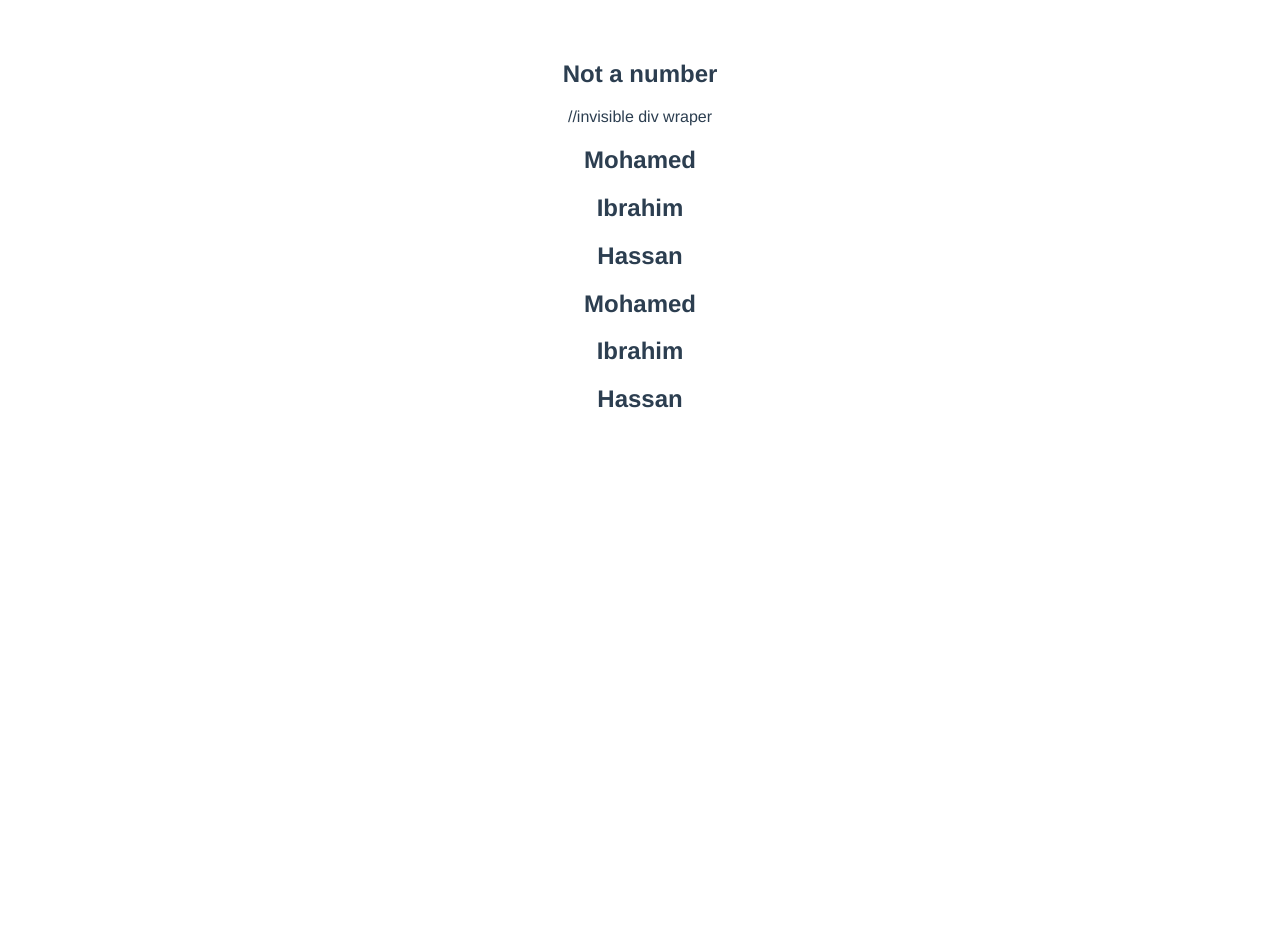
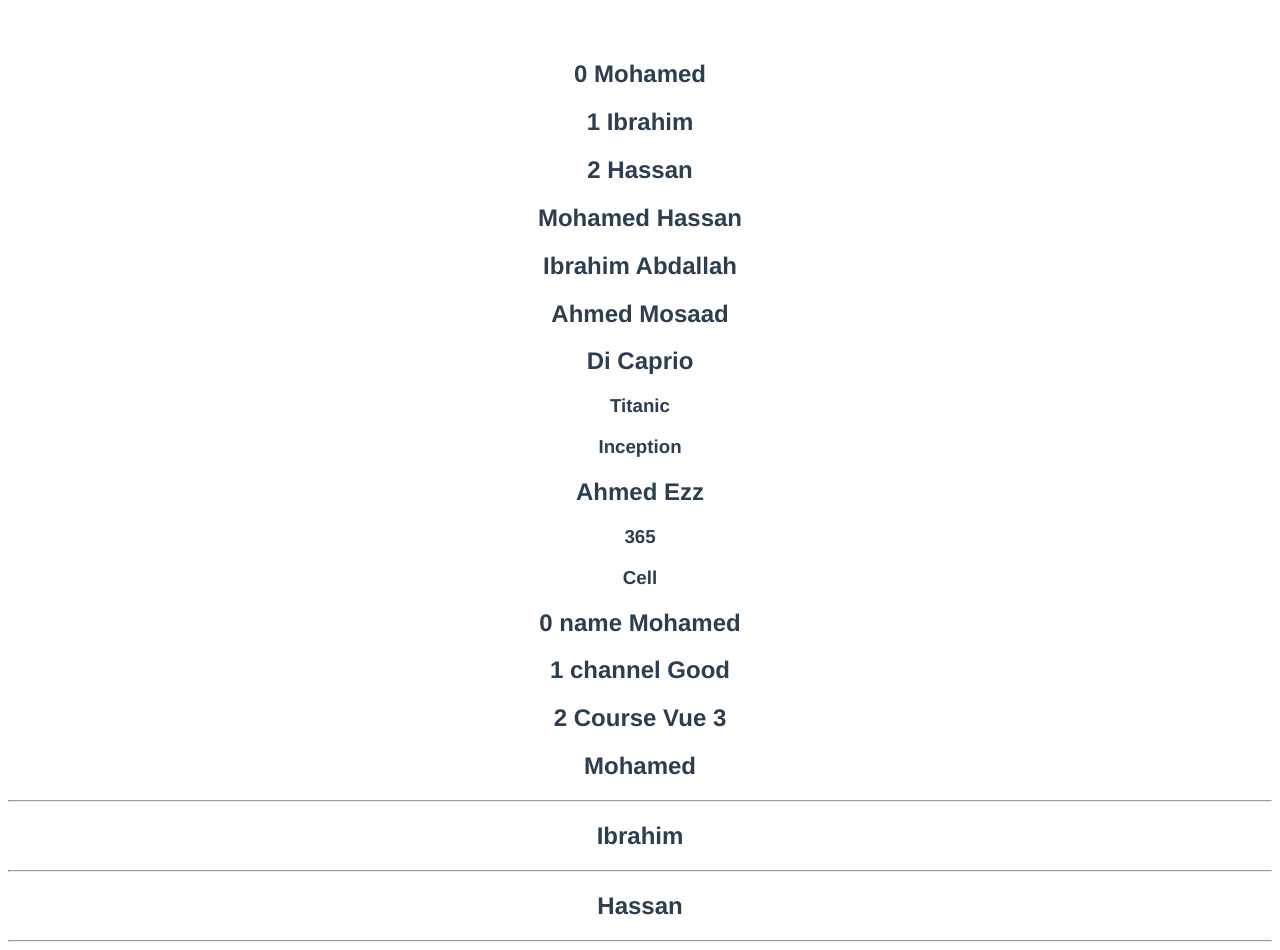
Before and after one commit to devmuhmed/journey-of-vuejs, a Vue app in the folder tasks/codevolution/: page / in a window 1280 px wide. Before the commit the page ends 800 px from the top, so only its background shows below. Built offline with nearby package versions, Linux system fonts and the light colour scheme.

Commit message:
codevolution lesson 13 List Rendering

```diff
--- /dev/null
+++ b/tasks/codevolution/src/ListRendering.vue
@@ -0,0 +1,59 @@
+<template>
+    <h2 v-for="(name, index) in names" :key="name"> {{ index }} {{ name }}</h2>
+    <h2 v-for="name in fullNames" :key="name.first"> {{ name.first }} {{ name.last }}</h2>
+    <div v-for="actor in actors" :key="actor.name">
+        <h2>{{ actor.name }}</h2>
+        <h3 v-for="movie in actor.movies" :key="movie">{{ movie }}</h3>
+    </div>
+
+    <h2 v-for="(value,key,index) in myInfo" :key="value">{{ index }} {{ key }} {{ value }}</h2>
+
+    <template v-for="name in names" :key="name">
+        <h2>{{ name }}</h2>
+        <hr>
+    </template>
+</template>
+
+
+<script>
+export default {
+    name: 'ListTendering',
+    data() {
+        return {
+            names: ['Mohamed', 'Ibrahim', 'Hassan'],
+            fullNames: [
+                { first: 'Mohamed', last:'Hassan'},
+                { first: 'Ibrahim', last:'Abdallah'},
+                { first: 'Ahmed', last:'Mosaad'},
+            ],
+            actors:[
+                {
+                    name: 'Di Caprio',
+                    movies: ['Titanic', 'Inception'],
+                },
+                {
+                    name: 'Ahmed Ezz',
+                    movies: ['365', 'Cell'],
+                },
+            ],
+
+            myInfo: {
+                name: 'Mohamed',
+                channel: 'Good',
+                Course: 'Vue 3'
+            }
+        }
+    }
+}
+</script>
+
+<style>
+#app {
+  font-family: Avenir, Helvetica, Arial, sans-serif;
+  -webkit-font-smoothing: antialiased;
+  -moz-osx-font-smoothing: grayscale;
+  text-align: center;
+  color: #2c3e50;
+  margin-top: 60px;
+}
+</style>
--- a/tasks/codevolution/src/main.js
+++ b/tasks/codevolution/src/main.js
@@ -1,5 +1,6 @@
 import { createApp } from 'vue'
 // import App from './App.vue'
-import ConditionalApp from './Conditional.vue'
+// import ConditionalApp from './Conditional.vue'
+import ListRendering from './ListRendering.vue'
 
-createApp(ConditionalApp).mount('#app')
+createApp(ListRendering).mount('#app')
```
